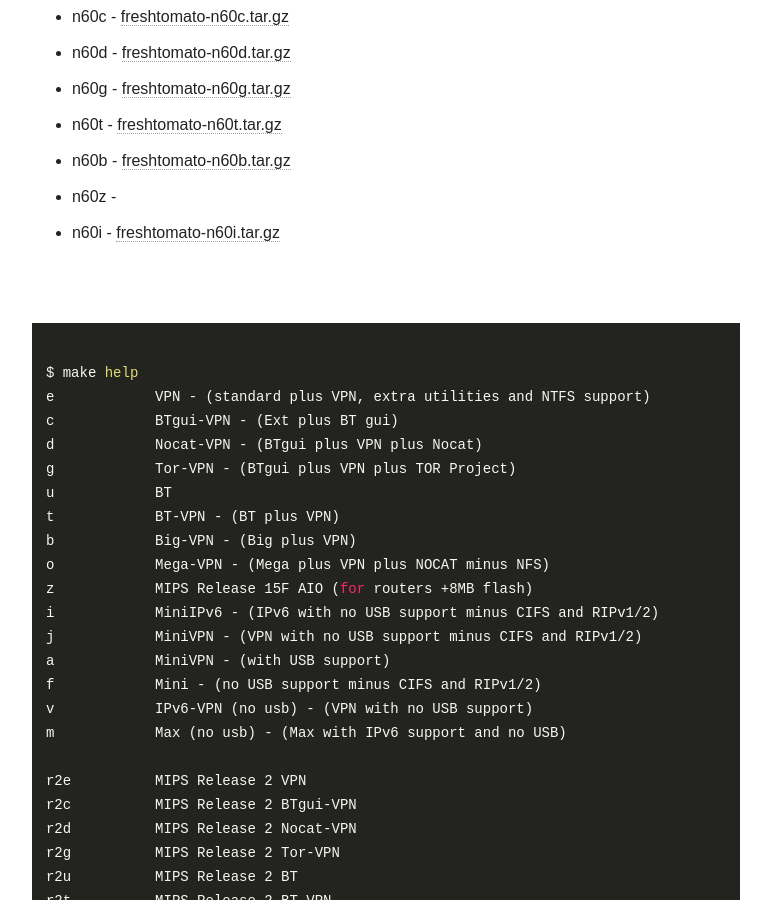
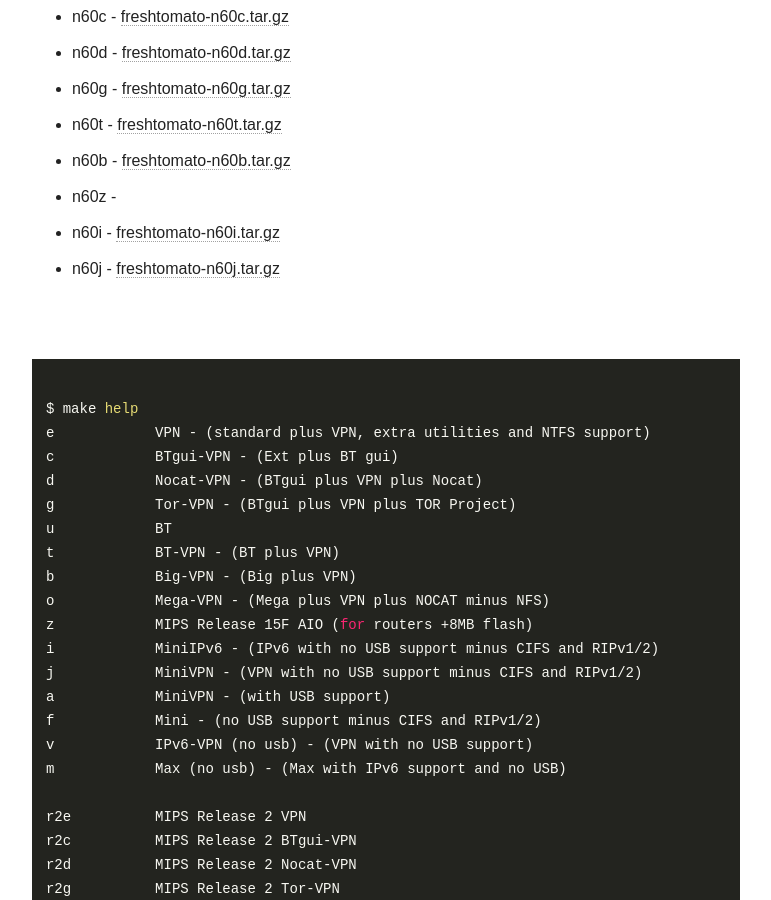
Before and after one commit to oglopss/freshtomato-mips-ci-jekyll, a Jekyll site: the page built from index.html, in a window 1280 px wide and 900 px high, scrolled down 1207 px. Shown: the whole window, without its empty margins (254-1025 px from the left). Built offline with Jekyll 4.4.1, drawn with Linux system fonts in a browser that asks for light colours; nearby versions of some CDN libraries.

Commit message:
Travis build 16 n60j pushed to gh-pages

```diff
--- a/_data/ss.yml
+++ b/_data/ss.yml
@@ -23,3 +23,4 @@
   - 0024 n60i freshtomato-n60i.tar.gz
   - 0021 n60b freshtomato-n60b.tar.gz
   - 0023 n60z
+  - 0025 n60j freshtomato-n60j.tar.gz
```
